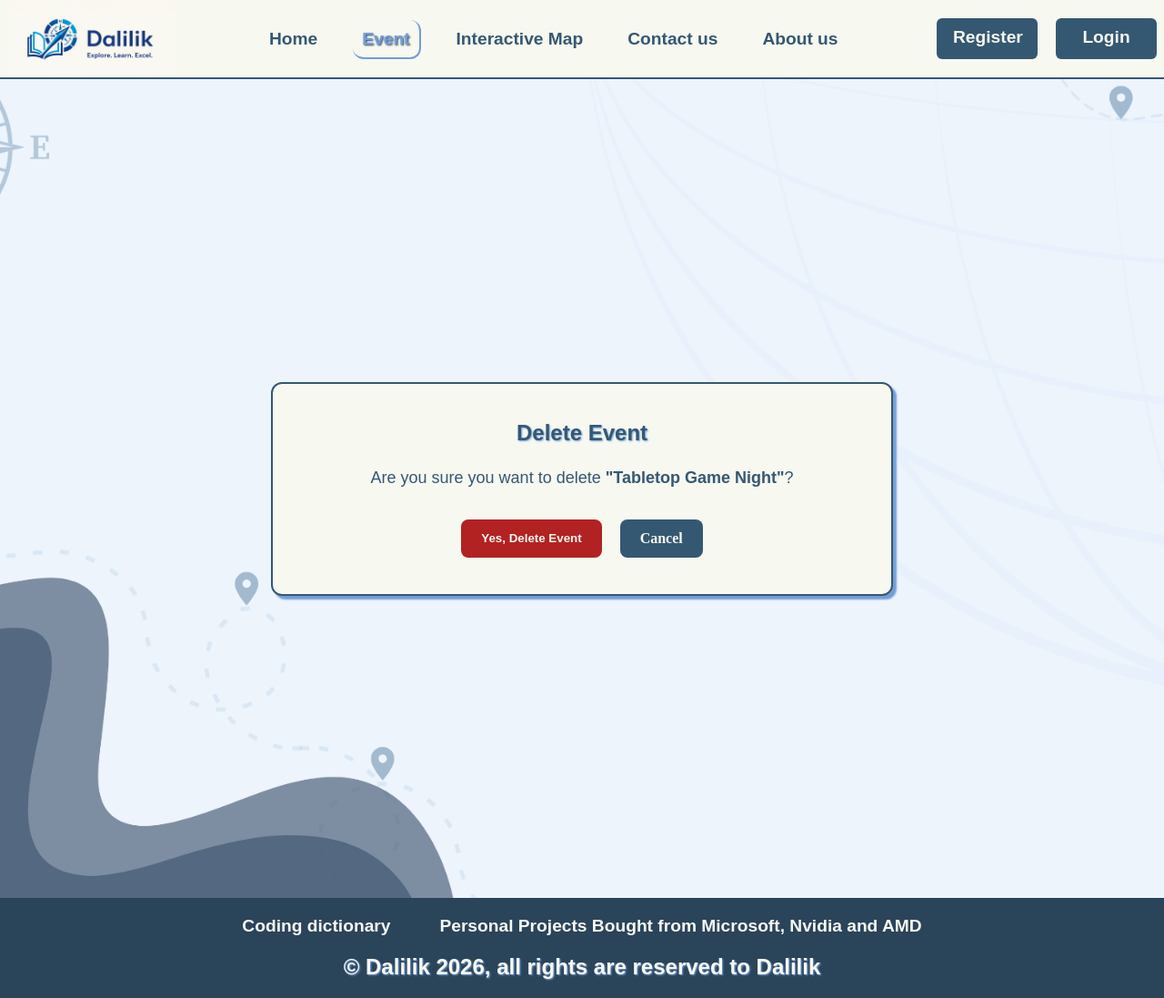
After one commit to CatFlab/Internet-Programming, a Django app: page /event/1/delete/ in a window 1280 px wide. The commit adds this page. Shown: the whole page at 91% size. Run offline with Django 5.2, Linux system fonts and the light colour scheme; data comes from the database, SQL or seed files in the repository; both versions use the stored data as it was after the commit.

Commit message:
Added edit and delete for the event forms

```diff
--- /dev/null
+++ b/pages2/templates/Event/Event_Delete.html
@@ -0,0 +1,40 @@
+{% extends "base.html" %}
+{% load static %}
+
+{% block title %}
+Dalilik - Delete Event
+{% endblock %}
+
+{% block main-content %}
+
+<section class="event-delete-page">
+
+    <div class="event-delete-card">
+
+        <h1>Delete Event</h1>
+
+        <p class="delete-message">
+            Are you sure you want to delete
+            <strong>"{{ event.name }}"</strong>?
+        </p>
+
+        <form method="post">
+            {% csrf_token %}
+
+            <div class="delete-buttons">
+                <button type="submit">
+                    Yes, Delete Event
+                </button>
+
+                <a href="{% url 'event_detail' event.id %}">
+                    Cancel
+                </a>
+            </div>
+
+        </form>
+
+    </div>
+
+</section>
+
+{% endblock %}
--- a/pages2/templates/static/css/stylesheet.css
+++ b/pages2/templates/static/css/stylesheet.css
@@ -475,3 +475,180 @@ footer
 {
     text-decoration: none;
 }
+.event-edit-page
+{
+    display: flex;
+    justify-content: center;
+    align-items: center;
+    min-height: 100vh;
+    padding: 50px;
+    background-image: url("../images/Login Background.png");
+    background-size: cover;
+    background-position: center;
+    background-repeat: no-repeat;
+}
+
+.event-edit-card
+{
+    width: 700px;
+    background: #F7F8F0;
+    border: 2px solid #355872;
+    border-radius: 12px;
+    padding: 40px;
+    box-shadow: 4px 4px 2px #729ed8;
+}
+
+.event-edit-card h1
+{
+    color: #355872;
+    margin-bottom: 35px;
+    font-family: sans-serif;
+    text-shadow: 1px 1px 2px #729ed8;
+}
+
+.edit-row
+{
+    margin-bottom: 25px;
+    text-align: left;
+}
+
+.edit-row h2
+{
+    margin-bottom: 8px;
+    color: #355872;
+    font-family: sans-serif;
+    text-shadow: 1px 1px 2px #729ed8;
+}
+
+.edit-row input,
+.edit-row textarea,
+.edit-row select
+{
+    width: 100%;
+    padding: 15px;
+    border: 2px solid #355872;
+    border-radius: 8px;
+    background: #ffffff;
+    color: #355872;
+    font-family: sans-serif;
+    font-size: 16px;
+    box-sizing: border-box;
+}
+
+.edit-row textarea
+{
+    min-height: 120px;
+    resize: vertical;
+}
+
+.edit-row input:focus,
+.edit-row textarea:focus,
+.edit-row select:focus
+{
+    outline: none;
+    border-color: #729ed8;
+    box-shadow: 0 0 5px #729ed8;
+}
+
+.edit-buttons
+{
+    margin-top: 30px;
+    display: flex;
+    justify-content: space-between;
+}
+
+.edit-buttons button,
+.edit-buttons a
+{
+    padding: 12px 24px;
+    background: #355872;
+    color: #F7F8F0;
+    border: none;
+    border-radius: 8px;
+    text-decoration: none;
+    font-family: sans-serif;
+    font-weight: bold;
+    cursor: pointer;
+}
+
+.edit-buttons button:hover,
+.edit-buttons a:hover
+{
+    background: #2a445a;
+}
+.event-delete-page
+{
+    display: flex;
+    justify-content: center;
+    align-items: center;
+    min-height: 100vh;
+    padding: 50px;
+    background-image: url("../images/Login Background.png");
+    background-size: cover;
+    background-position: center;
+    background-repeat: no-repeat;
+}
+
+.event-delete-card
+{
+    width: 600px;
+    background: #F7F8F0;
+    border: 2px solid #355872;
+    border-radius: 12px;
+    box-shadow: 4px 4px 2px #729ed8;
+    padding: 40px;
+}
+
+.event-delete-card h1
+{
+    color: #355872;
+    font-family: sans-serif;
+    margin-bottom: 25px;
+    text-shadow: 1px 1px 2px #729ed8;
+}
+
+.delete-message
+{
+    font-family: sans-serif;
+    color: #355872;
+    font-size: 18px;
+    margin-bottom: 35px;
+}
+
+.delete-buttons
+{
+    display: flex;
+    justify-content: center;
+    gap: 20px;
+}
+
+.delete-buttons button
+{
+    padding: 12px 22px;
+    border: none;
+    border-radius: 8px;
+    background: #b22222;
+    color: #F7F8F0;
+    font-weight: bold;
+    cursor: pointer;
+}
+
+.delete-buttons button:hover
+{
+    background: #8b1a1a;
+}
+
+.delete-buttons a
+{
+    padding: 12px 22px;
+    border-radius: 8px;
+    background: #355872;
+    color: #F7F8F0;
+    text-decoration: none;
+    font-weight: bold;
+}
+
+.delete-buttons a:hover
+{
+    background: #2a445a;
+}
--- a/pages2/urls.py
+++ b/pages2/urls.py
@@ -12,6 +12,8 @@ urlpatterns = [
     path('Event.html', views.event, name='event'),
     path('event-create/', views.event_create, name='event_create'),
     path('event/<int:id>/', views.event_detail, name='event_detail'),
+    path('event/<int:id>/edit/', views.event_edit, name='event_edit'),
+    path('event/<int:id>/delete/', views.event_delete, name='event_delete'),
 
 #################################################################
 
--- a/pages2/views.py
+++ b/pages2/views.py
@@ -52,4 +52,23 @@ def event_create(request):
 
     return redirect('event')
 
+def event_edit(request, id):
+    event = get_object_or_404(Event, id=id)
+    if request.method == "POST":
+        event_form = EventForm(request.POST, instance=event)
+        if event_form.is_valid():
+            event_form.save()
+            return redirect('event_detail', id=event.id)
+
+    else:
+        event_form = EventForm(instance=event)
+
+    return render(request, 'Event/Event_Edit.html', {"active_page": "event", "event": event, "event_form": event_form})
+
+def event_delete(request, id):
+    event = get_object_or_404(Event, id=id)
+    if request.method == "POST":
+        event.delete()
+        return redirect('event')
+    return render(request, 'Event/Event_Delete.html', {"active_page": "event", "event": event})
 #################################################################
```
Also changed, not shown: pages2/templates/Event/Event.html (+12 -0 lines), pages2/templates/Event/Event_Edit.html (added, +65 -0 lines), db.sqlite3.
